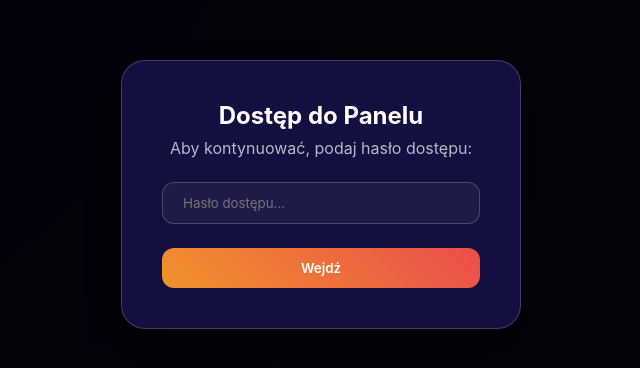
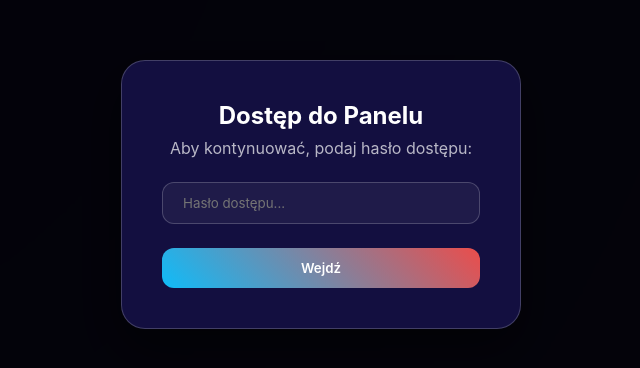
Before and after one commit to onion0sugar/timetracker, a website: page public/index.html in a window 1280 px wide. Shown: the part 206-574 px from the top of the page, without its empty margins (319-959 px from the left). Drawn offline with Linux system fonts and the light colour scheme.

Commit message:
zmiana koloru - test

```diff
--- a/public/style.css
+++ b/public/style.css
@@ -1,5 +1,5 @@
 :root {
-    --primary: #f0932b;
+    --primary: #0fbcf9;
     --secondary: #eb4d4b;
     --bg-dark: #130f40;
     --glass: rgba(255, 255, 255, 0.1);
```
